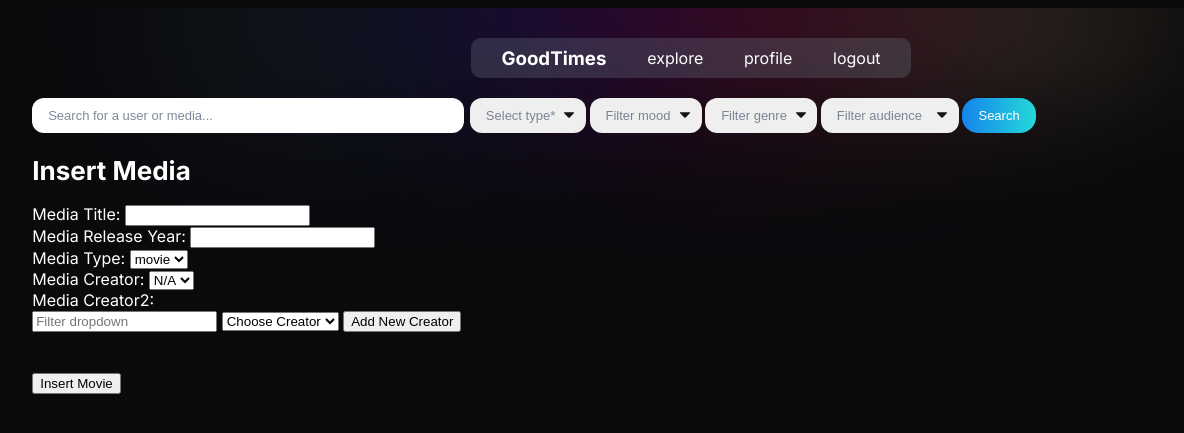
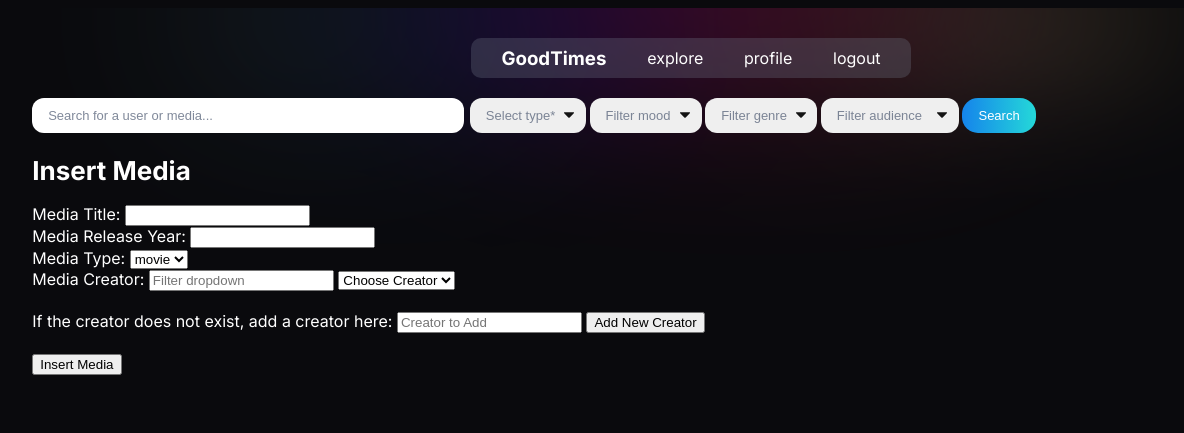
Before and after one commit to cw4360/goodtimes, a Flask app: template templates/insert.html in a window 1480 px wide. Shown: the top 433 px of the page, without its empty margins (49-1233 px from the left). Run offline with Flask 2, Linux system fonts and the light colour scheme; the template is opened without the code that fills it, so the values that code supplies are empty.

Commit message:
fixed adding creator when inserting media

```diff
--- a/app.py
+++ b/app.py
@@ -281,24 +281,35 @@ def insert():
         if request.method == "GET":
             return render_template('insert.html', title="Insert New Media", allCreators=creators)
         if request.method == 'POST':
-            media_title = request.form['media_title']
-            media_release = request.form['media_release']
-            media_type = request.form['media_type']
-            media_pID = request.form['media_creator']
-            #queries.getMediaInCollection(conn, ) #where is this used?
-            # detect incomplete form
-            if media_title == "" or media_release == "" or media_type == "" or media_pID =="":
-                return render_template('insert.html', title="Insert New Media", msg="Form is not complete, fill in missing info", allCreators=creators)
-            # if media id doesn't exist
-            else:
-                # if no media creator was selected, change value to NULL
-                if media_pID == 'N/A':
-                    media_pID = None
-                # insert the media
-                queries.insert_media(conn, media_title, media_release, media_type, media_pID)
-                flash('Media successfully inserted!')
-                return render_template('insert.html', title="Insert New Media", media_title=media_title, media_release=media_release,
-                    media_type=media_type, allCreators=creators)
+            if request.form['submit'] == 'Add New Creator':
+                #insert a new creator
+                print(request.form)
+                creatorName = request.form['inputAdd']
+                #return a new pID?
+                newPID = queries.insertCreator(conn, creatorName)
+                creators = queries.getAllCreators(conn) #update list of creators
+                flash("Creator successfully inserted!")
+                return render_template('insert.html', title="Insert New Media", allCreators=creators)
+                #reload dropdown w/o reloading page?
+            if request.form['submit'] == 'Insert Movie':
+                media_title = request.form['media_title']
+                media_release = request.form['media_release']
+                media_type = request.form['media_type']
+                media_pID = request.form['media_creator']
+                #queries.getMediaInCollection(conn, ) #where is this used?
+                # detect incomplete form
+                if media_title == "" or media_release == "" or media_type == "" or media_pID =="":
+                    return render_template('insert.html', title="Insert New Media", msg="Form is not complete, fill in missing info", allCreators=creators)
+                # if media id doesn't exist
+                else:
+                    # if no media creator was selected, change value to NULL
+                    if media_pID == 'N/A':
+                        media_pID = None
+                    # insert the media
+                    queries.insert_media(conn, media_title, media_release, media_type, media_pID)
+                    flash('Media successfully inserted!')
+                    return render_template('insert.html', title="Insert New Media", media_title=media_title, media_release=media_release,
+                        media_type=media_type, allCreators=creators)
 
 @app.route('/media_details/<mediaID>', methods = ["GET", "POST"])
 def media_info(mediaID):
--- a/queries.py
+++ b/queries.py
@@ -56,6 +56,8 @@ def insertCreator(conn, creator_name):
                 values (%s)''',
                 [creator_name])
    conn.commit()
+   curs.execute('select last_insert_id()')
+   return curs.fetchone()
 
 def getAllUsers(conn):
     '''returns uid, name, and username of all users'''
--- a/templates/insert.html
+++ b/templates/insert.html
@@ -21,30 +21,24 @@
             </select>
         </label>
         <br>
-        <label for="media_creator">Media Creator:
-            <select name="media_creator" id="media_creator">
-                <option value="N/A">N/A</option>
-                {% for creator in allCreators%}
-                    <option value="{{creator.pID}}">{{creator.name}}</option>
-                {% endfor %}
-            </select>
-        </label>
-        <br>
-        <label for="media_creator2">Media Creator2:
-            <div id="creatorDropdown" class="dropdownContent">
-                <input type="text" placeholder="Filter dropdown" onkeyup="filterDropdown()" id="input">
-                <select name="media_creator2" id="media_creator2">
+        <div id="creatorDropdown" class="dropdownContent">
+            <label for="media_creator">Media Creator:
+                <input type="text" placeholder="Filter dropdown" onkeyup="filterDropdown()" id="input" name="input">
+                <select name="media_creator" id="media_creator">
                     <option value="">Choose Creator</option>
                     {% for creator in allCreators%}
                         <option value="{{creator.pID}}">{{creator.name}}</option>
                     {% endfor %}
                 </select>
-                <button>Add New Creator</button>
-            </div>
-        </label>
+            </label>
+        </div>
+        <br>
+        <label for="inputAdd">If the creator does not exist, add a creator here:</label>
+        <input type="text" placeholder="Creator to Add" id="inputAdd" name="inputAdd">
+        <input type="submit" name = "submit" value="Add New Creator">
         <br>
         <br>
-        <input class="button" type="submit" value="Insert Movie">
+        <input type="submit" name = "submit" value="Insert Media">
     </form>
 
     <script>
```
